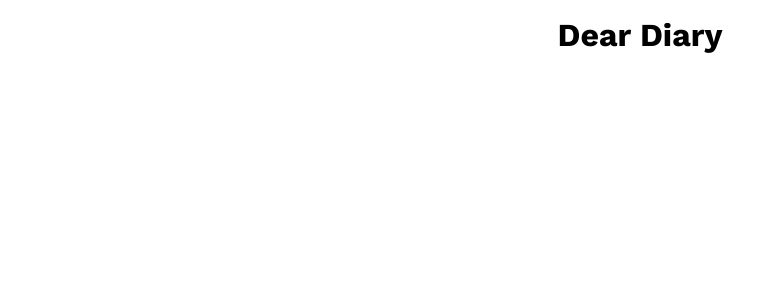
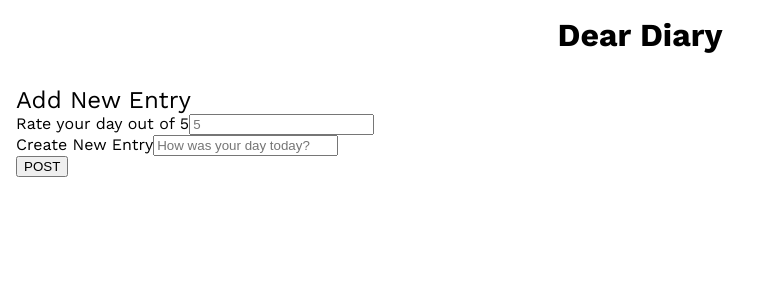
Before and after one commit to papayad/git-gurus-client, a React (Create React App) app: page /new-entry in a window 1280 px wide. Before the commit this address had no page. Shown: the top 300 px of the page, without its empty margins (0-770 px from the left). Built offline with nearby package versions, Linux system fonts and the light colour scheme.

Commit message:
add basic skeleton for new entry page, no styling

```diff
--- a/src/App.js
+++ b/src/App.js
@@ -2,6 +2,7 @@ import "./App.css";
 import { BrowserRouter, Route, Routes } from "react-router-dom";
 import Header from "./components/Header/Header";
 import HomePage from "./pages/HomePage/HomePage";
+import NewEntryPage from "./pages/NewEntryPage/NewEntryPage";
 
 function App() {
   return (
@@ -9,6 +10,7 @@ function App() {
       <Header />
       <Routes>
         <Route path="/" element={<HomePage />} />
+        <Route path="/new-entry" element={<NewEntryPage />} />
       </Routes>
     </BrowserRouter>
   );
--- a/src/components/EntryCard/EntryCard.scss
+++ b/src/components/EntryCard/EntryCard.scss
@@ -19,6 +19,7 @@
   &__entry-rating {
     display: flex;
     justify-content: space-between;
+    align-items: center;
   }
 
   &__title {
@@ -32,7 +33,7 @@
   &__icon {
     display: flex;
     align-items: center;
-    padding: 0 1rem;
+    padding-left: 1rem;
   }
 
   &__delete-icon {
--- /dev/null
+++ b/src/pages/NewEntryPage/NewEntryPage.js
@@ -0,0 +1,42 @@
+import "./NewEntryPage.scss";
+
+function NewEntryPage() {
+  return (
+    <>
+      <section className="new-entry">
+        <h2 className="new-entry__heading">Add New Entry</h2>
+        <form className="new-entry__form">
+          <div className="new-entry__rating-container">
+            <label className="new-entry__rate-label" htmlFor="rating">
+              Rate your day out of 5
+            </label>
+            <input
+              className="new-entry__rate-input"
+              type="text"
+              name="rating"
+              id="ratingInput"
+              placeholder="5"
+              required
+            />
+          </div>
+          <div className="new-entry__entry-container">
+            <label className="new-entry__entry-label" htmlFor="entry">
+              Create New Entry
+            </label>
+            <input
+              className="new-entry__entry-input"
+              type="textarea"
+              name="entry"
+              id="entryInput"
+              placeholder="How was your day today?"
+              required
+            />
+          </div>
+          <button className="new-entry__post-btn">POST</button>
+        </form>
+      </section>
+    </>
+  );
+}
+
+export default NewEntryPage;
--- /dev/null
+++ b/src/pages/NewEntryPage/NewEntryPage.scss
@@ -0,0 +1,9 @@
+.new-entry {
+  display: flex;
+  flex-direction: column;
+  padding: 1rem;
+
+  &__heading {
+    font-weight: 400;
+  }
+}
--- /dev/null
+++ b/src/styles/partials/_mixins.scss
@@ -0,0 +1,2 @@
+@include headings {
+}
```
